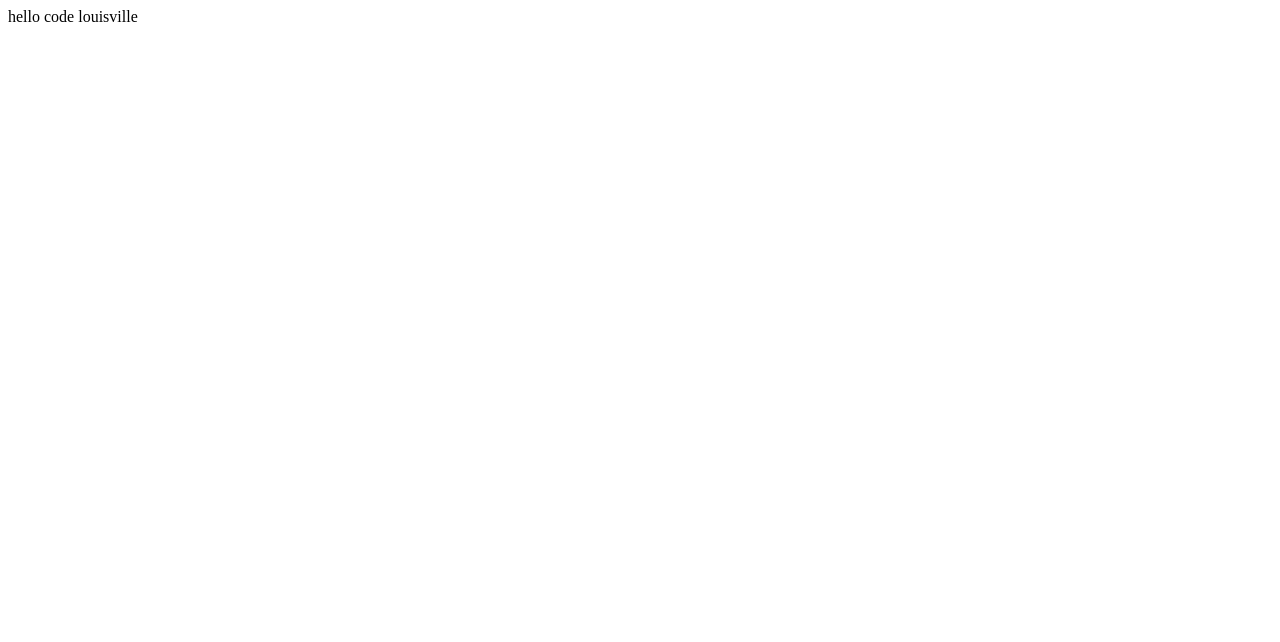
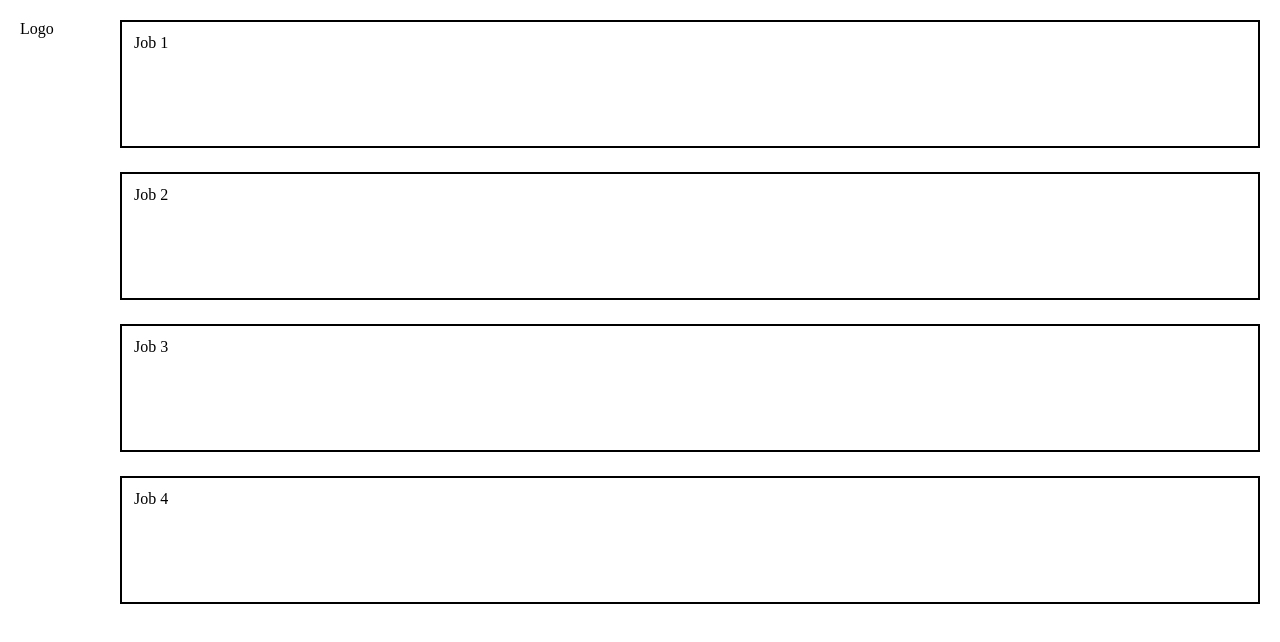
Before and after one commit to mairechew/js_sept20, a website: page index.html in a window 1280 px wide. Drawn offline with Linux system fonts and the light colour scheme.

Commit message:
styles pass

```diff
--- a/index.html
+++ b/index.html
@@ -7,10 +7,18 @@
     <title></title>
     <meta name="description" content="" />
     <meta name="viewport" content="width=device-width, initial-scale=1" />
-    <link rel="stylesheet" href="" />
+    <link rel="stylesheet" href="./styles.css" />
   </head>
   <body>
-    <div id="button-default">hello code louisville</div>
+    <div class="grid">
+      <div class="logo"><img />Logo</div>
+      <div class="main">
+        <div class="job-container">Job 1</div>
+        <div class="job-container">Job 2</div>
+        <div class="job-container">Job 3</div>
+        <div class="job-container">Job 4</div>
+      </div>
+    </div>
 
     <script src="./index.js" async defer></script>
   </body>
--- a/styles.css
+++ b/styles.css
@@ -0,0 +1,23 @@
+.grid {
+  display: grid;
+  grid-template-columns: 100px 1fr;
+}
+
+.logo {
+  padding: 12px;
+  height: 100px;
+  width: 200px;
+}
+
+.main {
+  display: flex;
+  flex-direction: column;
+}
+
+.job-container {
+  border: 2px solid black;
+  padding: 12px;
+  margin: 12px;
+  height: 100px;
+  display: flex;
+}
```
